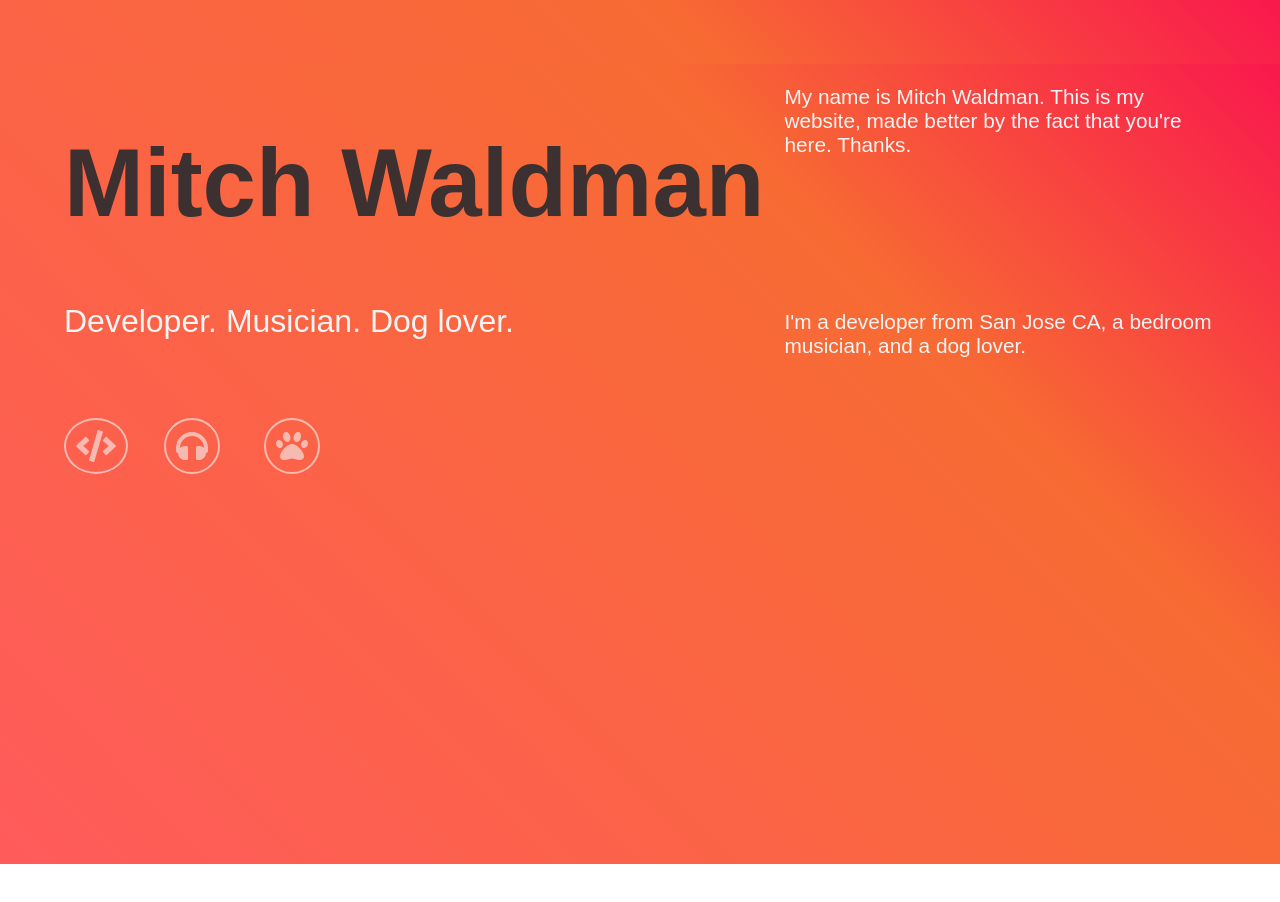
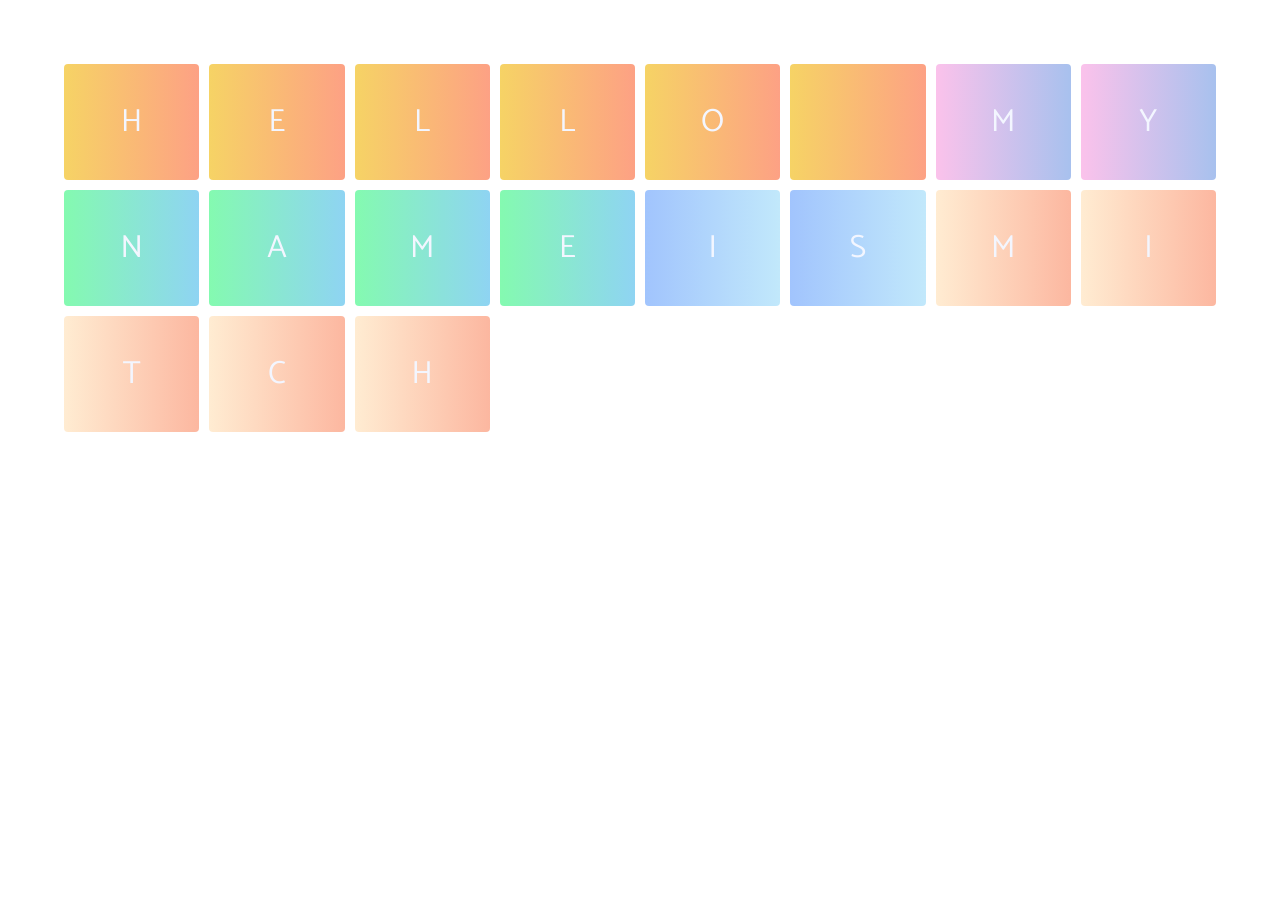
Before and after one commit to mitchswaldman/mitchswaldman, a React (Create React App) app: page / in a window 1280 px wide. Shown: the top 902 px of the page. Before the commit the page ends 864 px from the top, so only its background shows below. Built offline with nearby package versions, Linux system fonts and the light colour scheme.

Commit message:
Try something a little new by adding in tile cards.

```diff
--- a/public/index.html
+++ b/public/index.html
@@ -11,6 +11,7 @@
     -->
     <link rel="manifest" href="%PUBLIC_URL%/manifest.json">
     <link rel="shortcut icon" href="%PUBLIC_URL%/favicon.ico">
+    <link href="https://fonts.googleapis.com/css?family=Catamaran" rel="stylesheet">
     <!--
       Notice the use of %PUBLIC_URL% in the tags above.
       It will be replaced with the URL of the `public` folder during the build.
--- a/src/App.css
+++ b/src/App.css
@@ -4,76 +4,104 @@
   --grad3: #f9184d;
   --primary: #f4f4f4;
   --secondary: #3d3030;
+  --clr1: #00abb9;
+  --clr1-alt: #bfeaed;
+  --clr2: #0076b9;
+  --clr2-alt: #9fcce5;
+  --clr3: #0027b9;
+  --clr3-alt: #9faee5;
+  --clr4: #3b00b9;
+  --clr4-alt: #b59fe5;
+  --clr5: #8900b9;
+  --clr5-alt: #d39fe5;
+  --white: #f3f6ff;
+  --box-shadow: #888888;
+  --box-shadow-light: #AAAAAA;
 }
 
 html, body {
-  background-image: linear-gradient(45deg, var(--grad1) 0%, var(--grad2) 70%, var(--grad3) 100%);
-   font-family: -apple-system, BlinkMacSystemFont, "Segoe UI", Roboto, Helvetica,
-Arial, sans-serif, "Apple Color Emoji", "Segoe UI Emoji", "Segoe UI Symbol";
+  /*background-image: linear-gradient(45deg, var(--grad1) 0%, var(--grad2) 70%, var(--grad3) 100%);*/
+
   height: 100%;
   margin: 0;
   padding: 0;
   font-family: sans-serif;
-  color: var(--primary);
+  color: var(--white);
 }
 
 .wrapper {
   margin: 5%;
   display: grid;
-  grid-gap: 20px;
-  grid-template-areas:
-    "main main description"
-    "main main description"
-    "link . description";
-  align-content: center;
+  grid-gap: 10px;
+  grid-template-columns: repeat(var(--cols, 8), minmax(70px, 1fr));
+  grid-template-rows: repeat(var(--rows, 8), minmax(70px, 1fr));
+  font-size: 2em;
+  font-family: 'Catamaran', sans-serif;
 }
 
-.title {
-  grid-area: main;
+.letter-box {
+  border-radius: 4px;
+  display: grid;
+  color: var(--white);
+  justify-items: center;
+  align-items: center;
+  background-size: 200% auto;
+  transition: 0.3s;
+  text-transform: uppercase;
+  transform: translateY(0);
 }
 
-.title__sub {
-  font-size: 2em;
-  font-weight: 100;
+.letter-box:after {
+  z-index: -1;
+  box-shadow: 0 1px 3px rgba(0,0,0,0.12), 0 1px 2px rgba(0,0,0,0.24)
 }
 
-.title__main {
-  color: var(--secondary);
+.letter-box:hover {
+  box-shadow: 0 7px 15px rgba(0,0,0,0.25), 0 10px 10px rgba(0,0,0,0.22);
+  transform: translateY(-5px);
 }
 
-h1 {
-  font-weight: 900;
-  font-size: 6em;
+.letter-box p {
+  cursor: default;
 }
 
-ul {
-  list-style: none;
-  grid-area: link;
-  display: grid;
-  padding: 0;
-  grid-template-columns: repeat(3, minmax(100px, 1fr))
+.letter-box.clr1 {
+  background-image: linear-gradient(to right, #f6d365 0%, #fda085 51%, #f6d365 100%);
 }
 
-.description {
-  grid-area: description;
-  font-size: 1.3em;
-  display: grid;
-  grid-template-columns: 1fr;
+.letter-box.clr2 {
+  background-image: linear-gradient(to right, #fbc2eb 0%, #a6c1ee 51%, #fbc2eb 100%);
 }
 
-a {
-  display: inline-block;
-  border: 2px solid var(--primary);
-  border-radius: 100%;
-  padding: 10px;
-  transition: 0.2s;
-  color: var(--primary);
-  opacity: 0.6;
+.letter-box.clr3 {
+  background-image: linear-gradient(to right, #84fab0 0%, #8fd3f4 51%, #84fab0 100%);
 }
 
-a:hover {
-  color: var(--secondary);
-  border-color: var(--secondary);
-  font-size: 1.1em;
-  opacity: 0.8;
+.letter-box.clr4 {
+  background-image: linear-gradient(to right, #a1c4fd 0%, #c2e9fb 51%, #a1c4fd 100%);
 }
+
+.letter-box.clr5 {
+  background-image: linear-gradient(to right, #ffecd2 0%, #fcb69f 51%, #ffecd2 100%);
+}
+
+@media (max-width: 1000px) {
+  .wrapper {
+    --cols: 6;
+    --rows: 6;
+  }
+}
+
+@media (max-width: 700px) {
+  .wrapper {
+    --cols: 4;
+    --rows: 4;
+  }
+}
+
+@media (max-width: 500px) {
+  .wrapper {
+    --cols: 4;
+    --rows: 4;
+  }
+}
--- a/src/App.js
+++ b/src/App.js
@@ -4,21 +4,25 @@ import './App.css';
 
 class App extends Component {
   render() {
+
+    const message = ["Hello ", "My", "name", "is", "Mitch"]
+    const colorClasses = ['clr1', 'clr2', 'clr3', 'clr4', 'clr5']
+
+    const renderWordWithColorClass = (word, color) => {
+      return word.split("").map( (letter, idx) => {
+        return (
+          <div className={`letter-box ${color}`} key={`${letter}-${idx}-${color}`}>
+            <p>{letter}</p>
+          </div>
+        )
+      })
+    }
+
     return (
       <div className="wrapper">
-        <div className='title'>
-          <h1 className='title__main'>Mitch Waldman</h1>
-          <h4 className='title__sub'>Developer. Musician. Dog lover.</h4>
-        </div>
-        <ul>
-          <li><a href='#'><i class="fas fa-code fa-2x"></i></a></li>
-          <li><a href='#'><i class="fas fa-headphones fa-2x"></i></a></li>
-          <li><a href='#'><i class="fas fa-paw fa-2x"></i></a></li>
-        </ul>
-        <div className='description'>
-          <p>My name is Mitch Waldman. This is my website, made better by the fact that you're here. Thanks. </p>
-          <p>I'm a developer from San Jose CA, a bedroom musician, and a dog lover. </p>
-        </div>
+        {message.map((word, index)=> {
+          return renderWordWithColorClass(word, colorClasses[index])
+        })}
       </div>
     );
   }
```
Also changed, not shown: package.json (+7 -1 lines), 1 other file (tests, documents, lock files or other folders).
